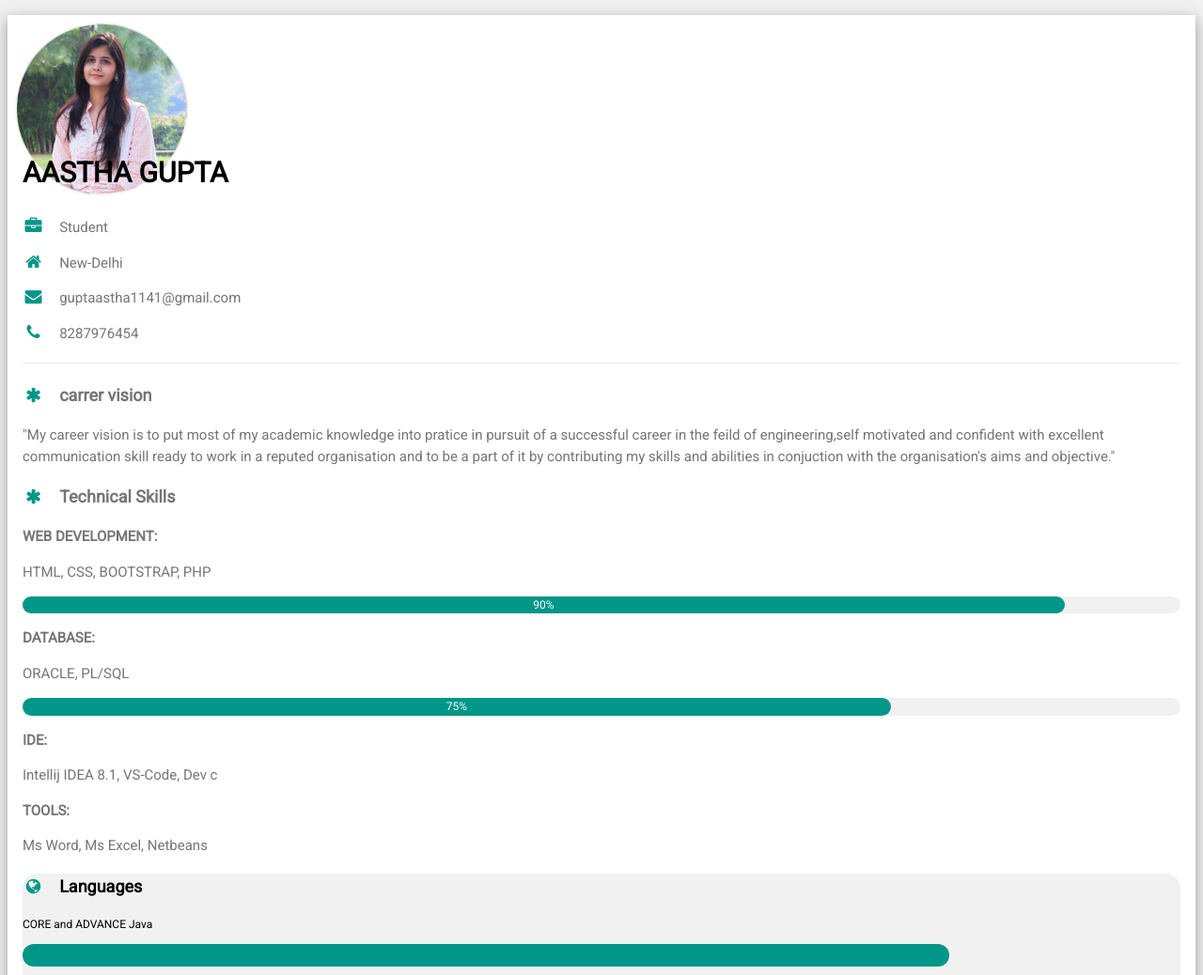
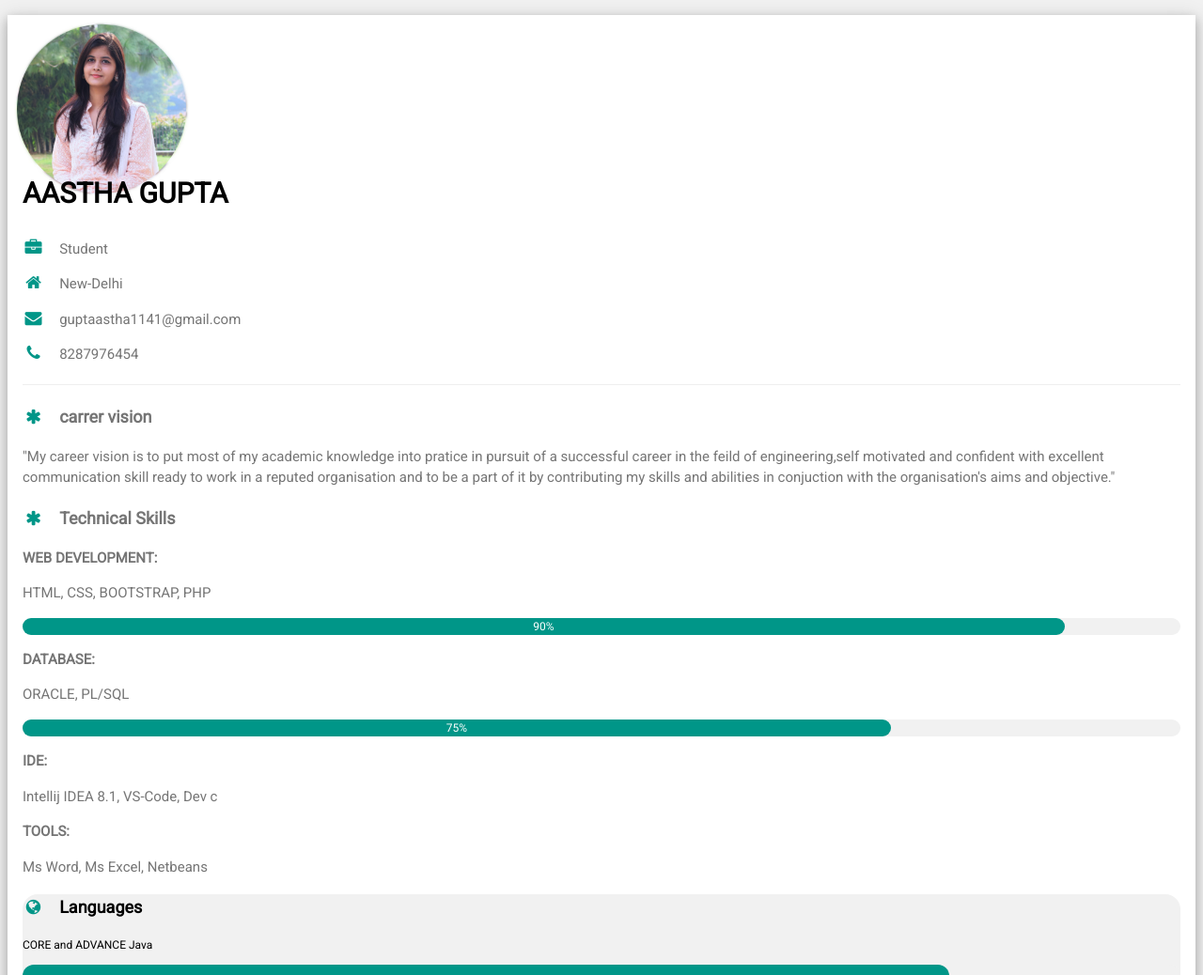
Before and after one commit to Aasthagupta1141/Aasthagupta1141, a plain HTML site: page index.html in a window 1280 px wide. Shown: the top 1038 px of the page at 94% size. Drawn offline with nearby package versions, Linux system fonts and the light colour scheme.

Commit message:
Update index.html

```diff
--- a/index.html
+++ b/index.html
@@ -23,7 +23,7 @@ html,body,h1,h2,h3,h4,h5,h6 {font-family: "Roboto", sans-serif}
 
       <div class="w3-white w3-text-grey w3-card-4">
         <div class="w3-display-container">
-          <img src="aastha.jpeg" width="200" height="200" alt="Avatar">
+          <img src="aastha.jpeg" width="200" height="200" alt="Avatar"><br><br>
           <div class="w3-display-bottomleft w3-container w3-text-black">
 		  <div class="site-header-content">
 
```
